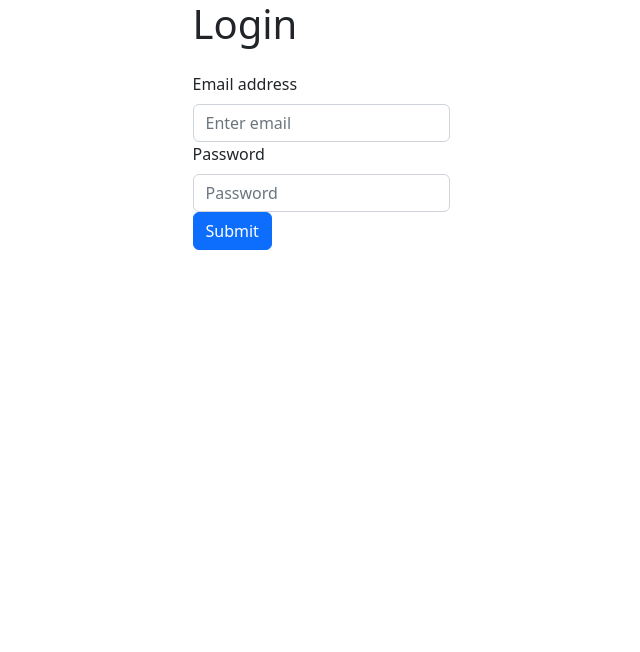
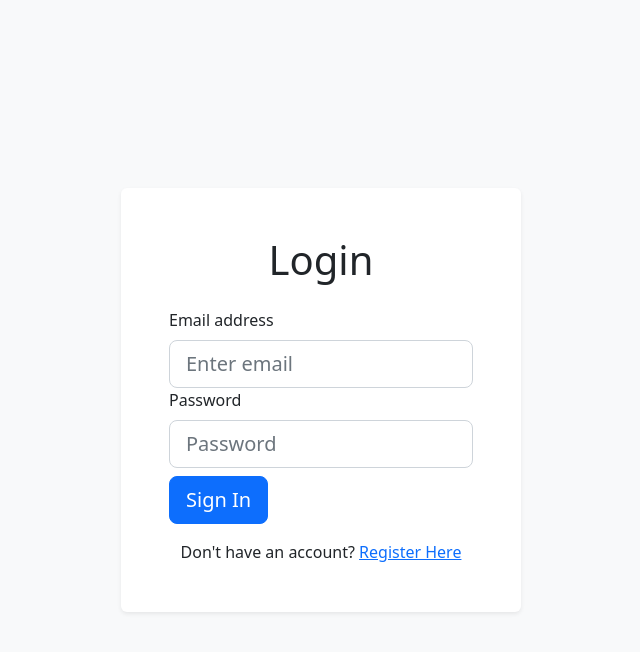
Before and after one commit to LucasStevenson/CS151-CareerQ, a React (Create React App) app in the folder frontend/: page /login in a window 1280 px wide. Shown: the top 652 px of the page, without its empty margins (319-959 px from the left). Built offline with nearby package versions, Linux system fonts and the light colour scheme.

Commit message:
Added better looking styling to register and login pages

```diff
--- a/frontend/src/components/LoginPage.js
+++ b/frontend/src/components/LoginPage.js
@@ -1,5 +1,6 @@
 import React, { useState } from "react";
 import { Container, Row, Col, Form, Button } from "react-bootstrap";
+import { Link } from "react-router-dom";
 
 const LoginPage = () => {
   const [email, setEmail] = useState("");
@@ -34,44 +35,32 @@ const LoginPage = () => {
   };
 
   return (
-        <div className="d-flex justify-content-center align-items-center h-100">
-          <Form onSubmit={handleSubmit}>
-            <h1 className="mb-4 font-weight-normal">Login</h1>
+    <Container fluid className="d-flex justify-content-center align-items-center vh-100 bg-light">
+      <Form onSubmit={handleSubmit} className="bg-white rounded p-5 shadow-sm" style={{ maxWidth: "400px" }}>
+        <h1 className="mb-4 font-weight-normal text-center">Login</h1>
         <Form.Group controlId="formBasicEmail">
           <Form.Label>Email address</Form.Label>
-              <Form.Control
-                type="email"
-                placeholder="Enter email"
-                value={email}
-                onChange={(e) => setEmail(e.target.value)}
-                required
-              />
+          <Form.Control type="email" placeholder="Enter email" value={email} onChange={(e) => setEmail(e.target.value)} required size="lg" className="form-control-lg"/>
         </Form.Group>
-
         <Form.Group controlId="formBasicPassword">
           <Form.Label>Password</Form.Label>
-              <Form.Control
-                type="password"
-                placeholder="Password"
-                value={password}
-                onChange={(e) => setPassword(e.target.value)}
-                required
-              />
+          <Form.Control type="password" placeholder="Password" value={password} onChange={(e) => setPassword(e.target.value)} required size="lg" className="form-control-lg"/>
         </Form.Group>
-
-            <Button variant="primary" type="submit" block>
-              Submit
+        <Button variant="primary" type="submit" block size="lg" className="mt-2">
+          Sign In
         </Button>
-
         {errMsg && (
           <div className="alert alert-danger mt-3" role="alert">
             {errMsg}
           </div>
         )}
+        <div className="mt-3 text-center">
+          <span className="mr-2">Don't have an account? </span>
+          <Link to="/register" className="font-weight-bold">Register Here</Link>
+        </div>
       </Form>
-        </div>
+    </Container>
   );
-
 };
 
 export default LoginPage;
--- a/frontend/src/components/RegisterPage.js
+++ b/frontend/src/components/RegisterPage.js
@@ -1,5 +1,6 @@
 import React, { useState } from "react";
 import { Container, Form, Button } from "react-bootstrap";
+import { Link } from "react-router-dom";
 
 const RegisterPage = () => {
   const [name, setName] = useState("");
@@ -37,11 +38,18 @@ const RegisterPage = () => {
     }
   };
 
-    return (
-        <Container className="d-flex justify-content-center align-items-center vh-100">
-      <Form onSubmit={handleSubmit}>
-        <h1>Register</h1>
-        <Form.Group className="mb-3" controlId="formBasicEmail">
+  return (
+    <Container
+      fluid
+      className="d-flex justify-content-center align-items-center vh-100 bg-light"
+    >
+      <Form
+        onSubmit={handleSubmit}
+        className="bg-white rounded p-5 shadow-sm"
+        style={{ maxWidth: "400px" }}
+      >
+        <h1 className="mb-4">Register</h1>
+        <Form.Group controlId="formBasicEmail">
           <Form.Label>Email address</Form.Label>
           <Form.Control
             type="email"
@@ -51,7 +59,7 @@ const RegisterPage = () => {
           />
         </Form.Group>
 
-        <Form.Group className="mb-3" controlId="formBasicPassword">
+        <Form.Group controlId="formBasicPassword">
           <Form.Label>Password</Form.Label>
           <Form.Control
             type="password"
@@ -61,7 +69,7 @@ const RegisterPage = () => {
           />
         </Form.Group>
 
-        <Form.Group className="mb-3" controlId="formBasicName">
+        <Form.Group controlId="formBasicName">
           <Form.Label>Name</Form.Label>
           <Form.Control
             type="text"
@@ -71,7 +79,7 @@ const RegisterPage = () => {
           />
         </Form.Group>
 
-        <Form.Group className="mb-3" controlId="formBasicUserType">
+        <Form.Group controlId="formBasicUserType">
           <Form.Label>User Type</Form.Label>
           <Form.Control
             as="select"
@@ -87,7 +95,7 @@ const RegisterPage = () => {
           </Form.Control>
         </Form.Group>
 
-        <Button variant="primary" type="submit">
+        <Button variant="primary" type="submit" block className="mt-2">
           Register
         </Button>
 
@@ -96,10 +104,16 @@ const RegisterPage = () => {
             {errMsg}
           </div>
         )}
+
+        <div className="mt-3 text-center">
+          <span className="mr-2">Already have an account? </span>
+          <Link to="/login" className="font-weight-bold">
+            Sign in
+          </Link>
+        </div>
       </Form>
     </Container>
-    );
-
+  );
 };
 
 export default RegisterPage;
```
Lines whose indentation alone changed are shown as unchanged.
